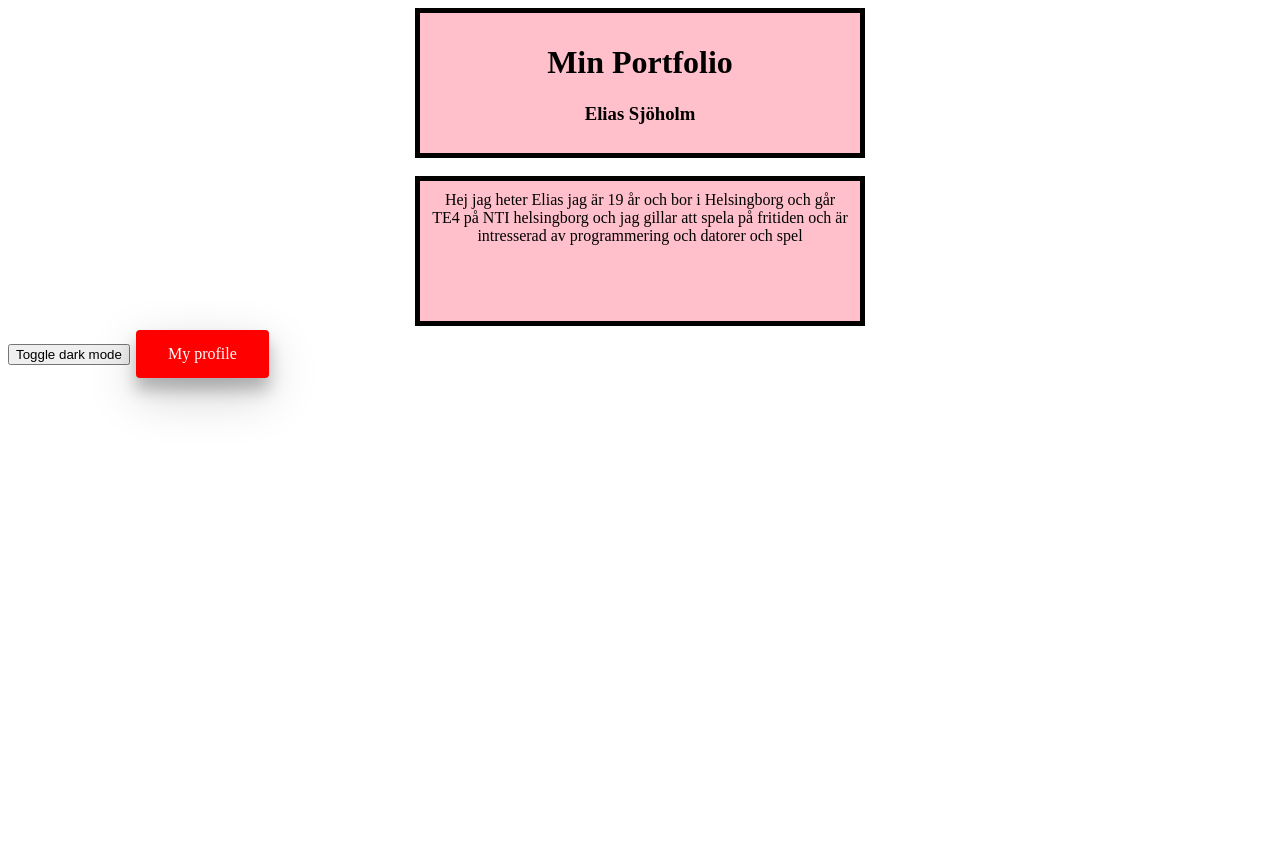
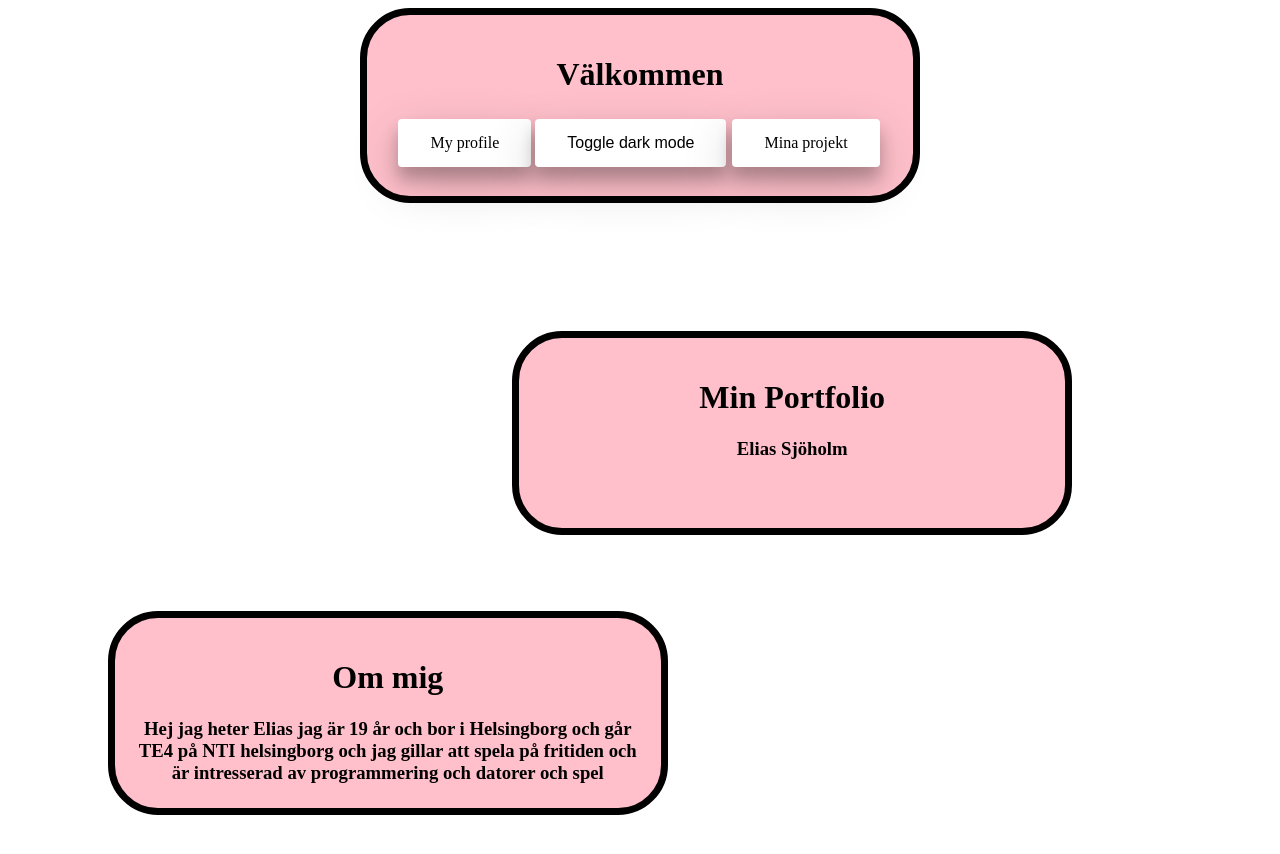
Before and after one commit to eliassjoholm/eliassjoholm.github.io, a plain HTML site: page index.html in a window 1280 px wide. Shown: the top 854 px of the page. Before the commit the page ends 800 px from the top, so only its background shows below. Drawn offline with Linux system fonts and the light colour scheme.

Commit message:
nya ändringar

```diff
--- a/index.html
+++ b/index.html
@@ -10,12 +10,14 @@
     .dark-mode {
   background-color: black;
   color: white;
+  box-shadow: 0 1px 4px black;
     }
 
-    .button {
-        background-color: red;
+    .button
+    {
+        background-color: white;
         border: none;
-        color: white;
+        color: black;
         padding: 15px 32px;
         text-align: center;
         text-decoration: none;
@@ -25,37 +27,103 @@
         cursor: pointer;
         box-shadow : 0 12px 16px 0 rgba(0,0,0,0.24), 0 17px 50px 0 rgba(0,0,0,0.19);
         border-radius: 4px;
+    }
 
+    .button1
+    {
+        margin: auto;
+
+    }
+    .button2 {
+
+        margin: auto;
+
+    }
+
+
+
+
+    .box
+    {
+        min-width: 40%;
+		aspect-ratio: 1/1.25;
+		padding-block: 3%;
+		border-radius: 50px;
+		background-color: #ffffff;
+        background-color: pink;
+        text-align: center;
+        width: 420px;
+        height: 120px;
+        padding: 20px;
+        border: 7px solid black;
+    }
+    .box1 {
+
+        margin: 0 auto;
+		margin-right: 200px;
+        margin-top: 128px;
+        margin-bottom: 76px;
+        float: right;
+        height: 150px;
+
+
+    }
+
+    .box2 {
+
+
+        margin: 0 auto;
+		margin-left: 100px;
+		margin-right: 500px;
+        margin-bottom: 700px;
+        float: left;
+        height: 150px;
 
 
 
     }
 
-    .box {
+    .box3 {
+        min-width: 40%;
+		aspect-ratio: 1/1.25;
+		padding-block: 3%;
+		border-radius: 50px;
+		background-color: #ffffff;
         background-color: pink;
         text-align: center;
         width: 420px;
-        height: 120px;
-        padding: 10px;
-        border: 5px solid black;
-        margin: 0 auto;
+        height: 141px;
+        padding: 20px;
+        border: 7px solid black;
+        margin: auto;
+    }
 
-    }
+
 </style>
 
 <body>
-    <div class="box">
+    <div class="box3">
+        <h1> Välkommen </h1>
+        <a href="https://github.com/eliassjoholm" class="button1 button">My profile</a>
+        <button onclick="myFunction()" class="button2 button">Toggle dark mode</button>
+        <a href="minaprojekt.html" class="button3 button">Mina projekt</a>
+
+    </div>
+    <div class="box box1">
         <h1>Min Portfolio</h1>
         <h3>Elias Sjöholm</h3>
     </div>
-    <br />
-    <p class="box">
-        Hej jag heter Elias jag är 19 år och bor i Helsingborg och går TE4 på NTI
+    <br>
+    <div class="box box2">
+        <h1>Om mig</h1>
+        <h3>Hej jag heter Elias jag är 19 år och bor i Helsingborg och går TE4 på NTI
         helsingborg och jag gillar att spela på fritiden och är intresserad av
-        programmering och datorer och spel
-    </p>
+        programmering och datorer och spel</h3>
 
-    <button onclick="myFunction()">Toggle dark mode</button>
+        </div>
+
+
+
 
 <script>
 function myFunction() {
@@ -64,8 +132,6 @@ function myFunction() {
 }
 </script>
 
-<a href="https://github.com/eliassjoholm" class="button">My profile</a>
-
 </body>
 
 
```
Also changed, not shown: minaprojekt.html (added, +9 -0 lines).
